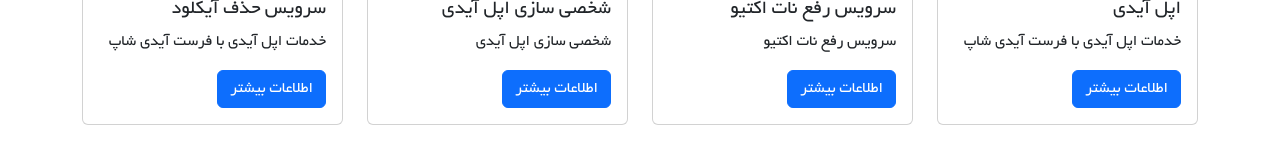
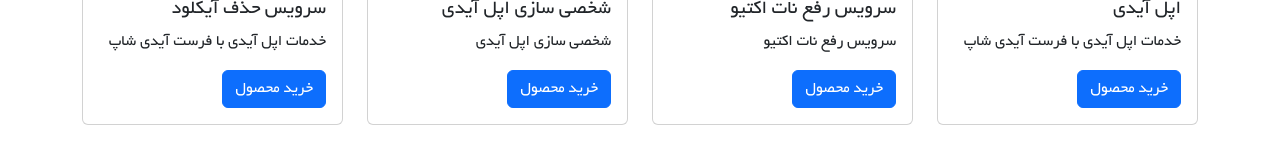
Before and after one commit to ahmadrezahemmat/firstidshop, a React (Create React App) app: page / in a window 1280 px wide. Shown: the part 1076-1236 px from the top of the page. Built offline with nearby package versions, Linux system fonts and the light colour scheme.

Commit message:
part 1 use param

```diff
--- a/src/App.js
+++ b/src/App.js
@@ -3,10 +3,8 @@ import Home from './pages/home/Home'
 import About from './pages/about/About'
 import Login from './pages/login/Login'
 import Panel from './pages/panel/Panel'
-import Course from './pages/course/Course'
 import Article from "./pages/article/Article"
-
-
+import Course from "./pages/course/Course"
 
 function App(){
     return(
@@ -17,10 +15,7 @@ function App(){
                <Route path="/article" element={<Article />}/>
                <Route path="/login" element={<Login />} />
                <Route path="/panel" element={<Panel />} />
-               <Route path="/course" element={<Course />} />
-
-
-
+               <Route path="/course/:courseId" element={<Course />} />
            </Routes>
         </BrowserRouter>
     )
--- a/src/components/course/Course.css
+++ b/src/components/course/Course.css
@@ -0,0 +1,8 @@
+.buy-btn{
+    color: white;
+    text-decoration: none;
+
+}
+.buy-btn:hover{
+    color: black;
+}
--- a/src/components/course/Course.js
+++ b/src/components/course/Course.js
@@ -1,6 +1,8 @@
 import Button from 'react-bootstrap/Button';
 import Card from 'react-bootstrap/Card';
- function Course({title,img,text,telegramLink}){
+import { Link } from 'react-router-dom';
+import './Course.css'
+ function Course({title,img,text,id}){
     return(
         <Card >
         <Card.Img variant="top" src={img} />
@@ -9,9 +11,11 @@ import Card from 'react-bootstrap/Card';
           <Card.Text>
             {text}
           </Card.Text>
-          <a href={`https://t.me/${telegramLink}`} target="_blank" rel="noopener noreferrer">
-                    <Button variant="primary">اطلاعات بیشتر</Button>
-          </a>
+          <Button variant="primary">
+            <Link to={`/coursev/${id}`} className='buy-btn'>
+               خرید محصول
+            </Link>
+          </Button>
         </Card.Body>
       </Card>
     )
--- /dev/null
+++ b/src/data.js
@@ -0,0 +1,31 @@
+import appleid from './assets/images/appleid.webp'
+import not from './assets/images/not active.webp'
+import pass from './assets/images/password.webp'
+import icloud from './assets/images/icloud.webp'
+export let courseData = [
+    {   id:1,
+        title:'اپل آیدی',
+        text:'خدمات اپل آیدی با فرست آیدی شاپ',
+        img: appleid
+
+    },
+    {   id:2,
+        title:' سرویس رفع نات اکتیو',
+        text:'     سرویس رفع نات اکتیو',
+        img: not
+
+
+    },
+    {   id:3,
+        title:' شخصی سازی اپل آیدی',
+        text:'    شخصی سازی اپل آیدی   ',
+        img:   pass
+    },
+    {   id:4,
+        title:' سرویس حذف آیکلود',
+        text:'خدمات اپل آیدی با فرست آیدی شاپ',
+        img: icloud
+
+    }
+
+]
--- a/src/pages/course/Course.js
+++ b/src/pages/course/Course.js
@@ -1,5 +1,11 @@
+
+import { useParams } from "react-router-dom"
 import MyNavbar from "../../components/navbar/Navbar"
+
 function Course (){
+
+    const courseId = useParams().courseId
+    console.log(courseId)
     return(
         <div>
             <MyNavbar/>
--- a/src/pages/home/Home.js
+++ b/src/pages/home/Home.js
@@ -3,44 +3,13 @@ import { Container,Row,Col } from "react-bootstrap"
 import apple from '../../assets/images/apple.svg'
 import Course from "../../components/course/Course"
 import { useState } from "react"
-import appleid from '../../assets/images/appleid.webp'
-import notActive from '../../assets/images/not active.webp'
-import password from '../../assets/images/password.webp'
-import icloud from '../../assets/images/icloud.webp'
 import Footer from "../../components/footer/Footer"
-
+import {courseData} from '../../data'
 
 
 
 function Home(){
-    const [courses, setCourses] = useState([
-        {   id:1,
-            title:'اپل آیدی',
-            text:'خدمات اپل آیدی با فرست آیدی شاپ',
-            img: appleid,
-            telegramLink:'@firstidshop'
-        },
-        {   id:2,
-            title:' سرویس رفع نات اکتیو',
-            text:'     سرویس رفع نات اکتیو',
-            img: notActive,
-            telegramLink:'@firstidshop'
-
-        },
-        {   id:3,
-            title:' شخصی سازی اپل آیدی',
-            text:'    شخصی سازی اپل آیدی   ',
-            img: password,
-            telegramLink:'@firstidshop'
-        },
-        {   id:4,
-            title:' سرویس حذف آیکلود',
-            text:'خدمات اپل آیدی با فرست آیدی شاپ',
-            img: icloud,
-            telegramLink:'@firstidshop'
-        }
-
-    ])
+    const [courses, setCourses] = useState(courseData)
     return(
         <div>
             <MyNavbar/>
```
